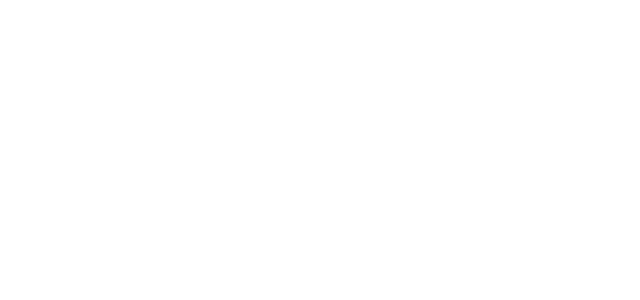
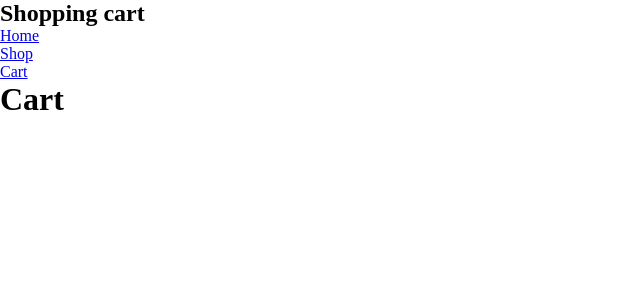
Before and after one commit to johnEdmon44/shopping-cart, a React (Vite) app: page /cart in a window 1280 px wide. Before the commit this address had no page. Shown: the top 300 px of the page, without its empty margins (0-640 px from the left). Built offline with nearby package versions, Linux system fonts and the light colour scheme.

Commit message:
Add routes

```diff
--- a/src/App.jsx
+++ b/src/App.jsx
@@ -1,9 +1,10 @@
 import { useState } from 'react'
+import Home from './components/Home'
 
 function App() {
   return (
     <div className="App">
-      <h1>Hello</h1>
+      <Home />
     </div>
   )
 }
--- a/src/RouteSwitch.jsx
+++ b/src/RouteSwitch.jsx
@@ -1,6 +1,8 @@
 import React from "react";
 import { BrowserRouter, Routes, Route } from "react-router-dom";
 import App from "./App";
+import Cart from "./components/Cart";
+import Shop from "./components/Shop";
 
 
 export default function RouteSwitch() {
@@ -8,6 +10,8 @@
     <BrowserRouter>
       <Routes>
         <Route path="/" element={<App />} />
+        <Route path="/shop" element={<Shop />}/>
+        <Route path="/cart" element={<Cart />}/>
       </Routes>
     </BrowserRouter>
   )
--- a/src/components/Navbar.jsx
+++ b/src/components/Navbar.jsx
@@ -5,15 +5,15 @@
 
       <ul>
         <li>
-          <a href="">Home</a>
+          <a href="/">Home</a>
         </li>
 
         <li>
-          <a href="">Shop</a>
+          <a href="/shop">Shop</a>
         </li>
 
         <li>
-          <a href="">Cart</a>
+          <a href="/cart">Cart</a>
         </li>
       </ul>
     </nav>
```
